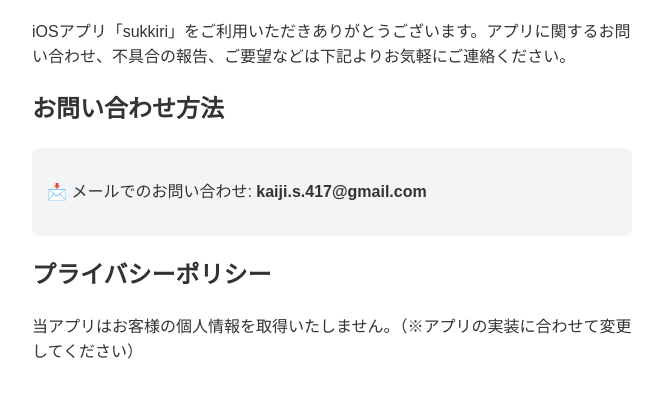
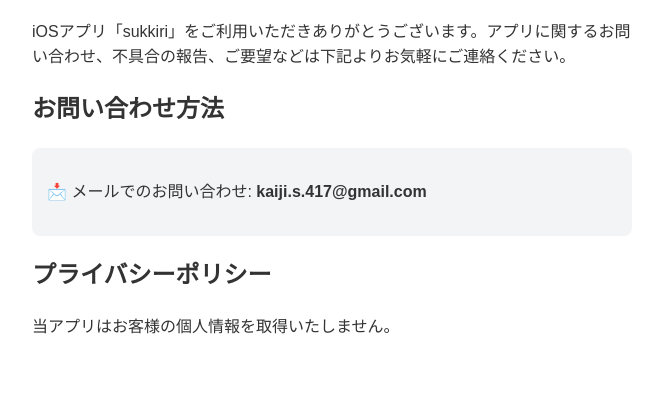
Before and after one commit to kaiji417/sukkiri-support, a plain HTML site: page index.html in a window 1280 px wide. Shown: the part 106-502 px from the top of the page, without its empty margins (308-971 px from the left). Drawn offline with Linux system fonts and the light colour scheme.

Commit message:
Update index.html

```diff
--- a/index.html
+++ b/index.html
@@ -20,6 +20,6 @@
     </div>
 
     <h2>プライバシーポリシー</h2>
-    <p>当アプリはお客様の個人情報を取得いたしません。（※アプリの実装に合わせて変更してください）</p>
+    <p>当アプリはお客様の個人情報を取得いたしません。</p>
 </body>
 </html>
```
